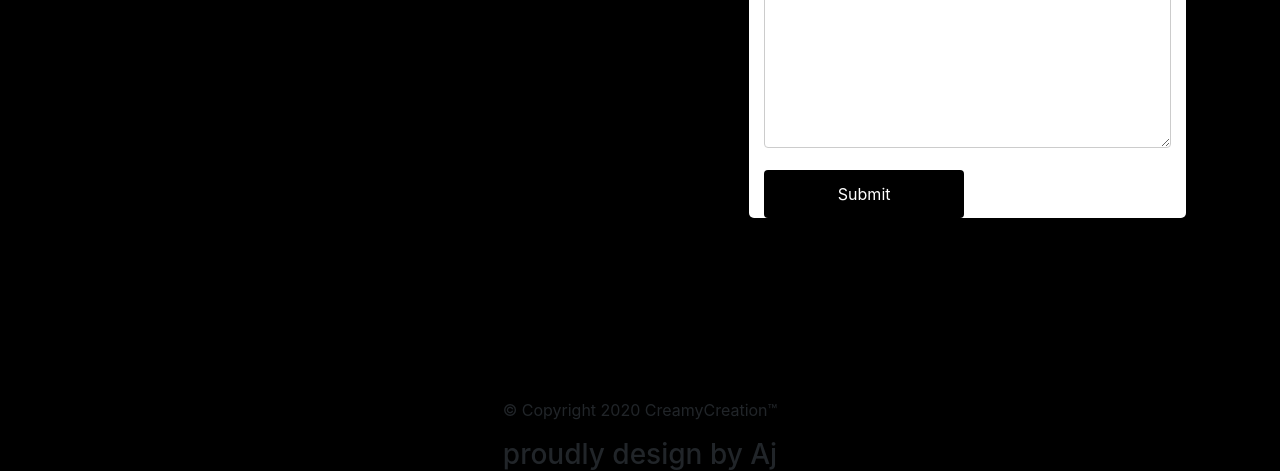
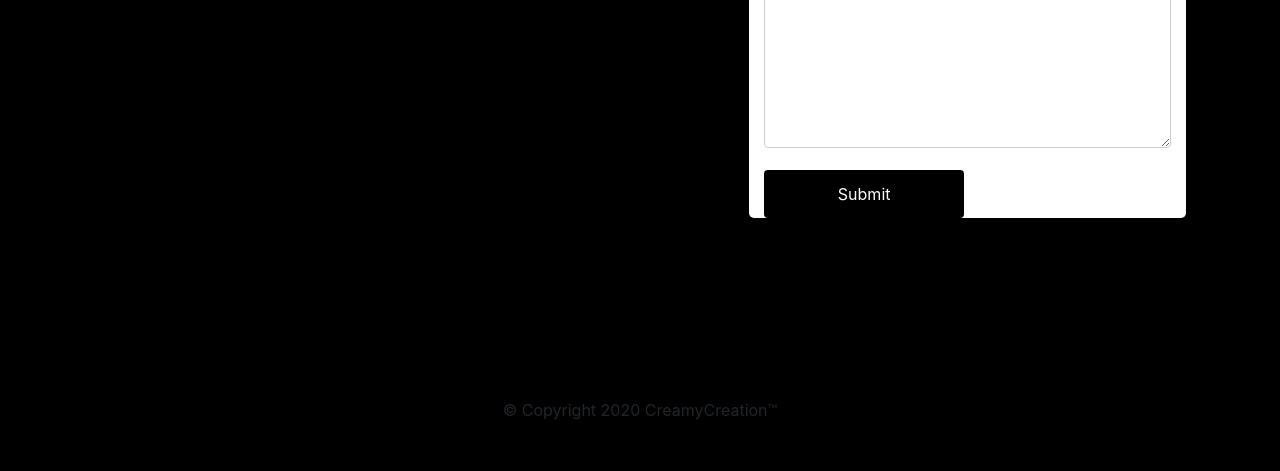
Before and after one commit to AJ-03/creamy-creation, a plain HTML site: page chocolate.html in a window 1280 px wide. Shown: the part 2659-3130 px from the top of the page. After the commit the page ends 3081 px from the top, so only its background shows below. Drawn offline with nearby package versions, Linux system fonts and the light colour scheme; a script that the page names is missing.

Commit message:
Add files via upload

```diff
--- a/chocolate.html
+++ b/chocolate.html
@@ -227,9 +227,6 @@
             <section id="footer">
                 <div class="end-foot">
                     <p>© Copyright 2020 CreamyCreation™</p>
-                    <h3>
-                        proudly design by Aj
-                    </h3>
                 </div>
             </section>
 </body>
```
Also changed, not shown: cakes2.html (+0 -3 lines), contact.html (+0 -3 lines), customecakes.html (+1 -3 lines), index.html (+0 -3 lines).
